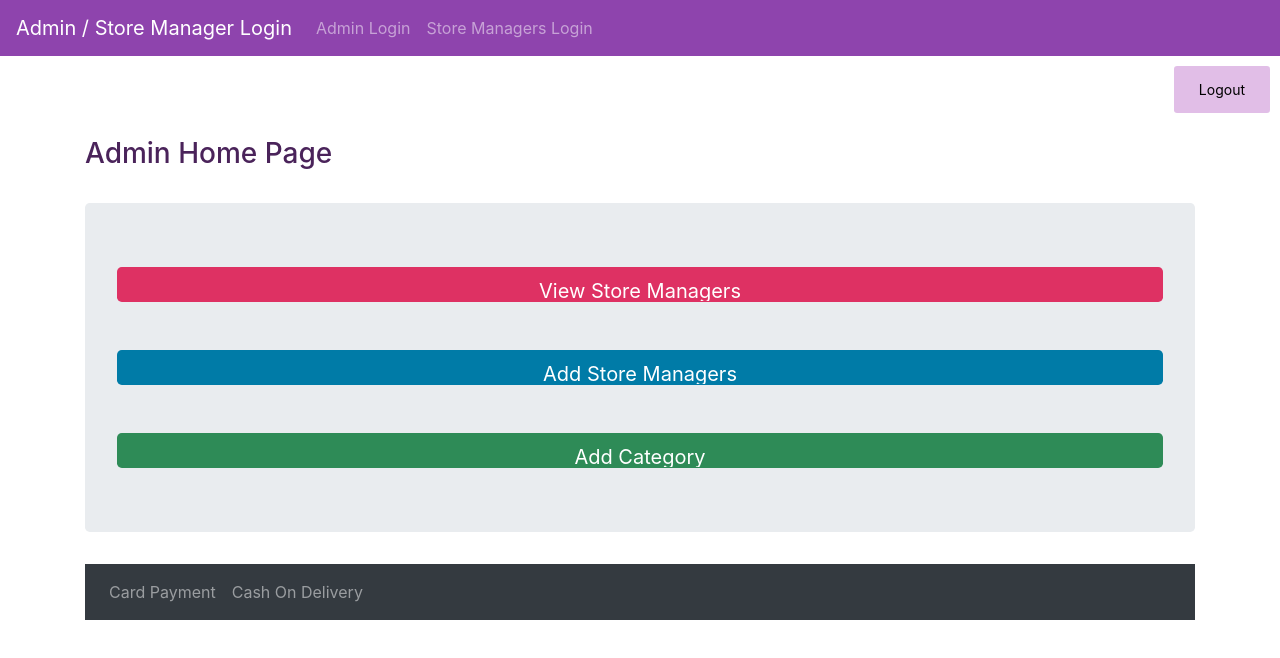
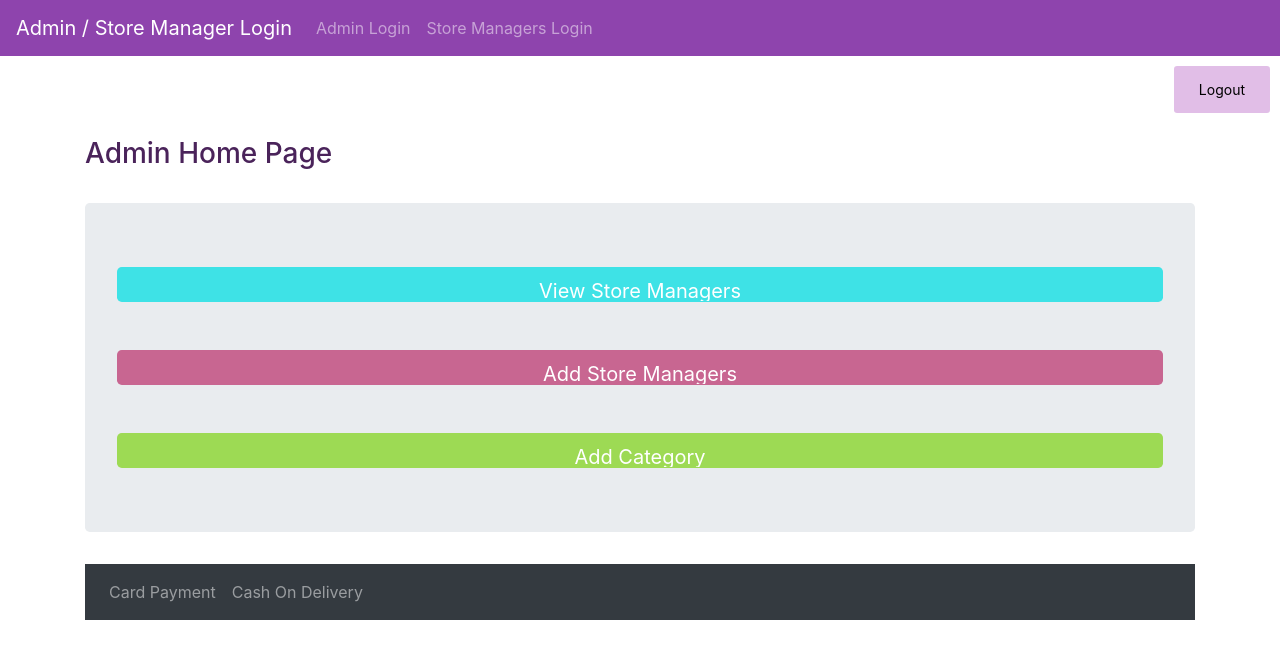
Before and after one commit to arojayathilaka/Application-Frameworks-Group-Project, a React (Create React App) app: page /adminHome in a window 1280 px wide. Shown: the top 658 px of the page. Built offline with nearby package versions, Linux system fonts and the light colour scheme.

Commit message:
change colour of buttons in admin home

```diff
--- a/src/components/admin/admin-home.js
+++ b/src/components/admin/admin-home.js
@@ -3,9 +3,9 @@ import {Link} from "react-router-dom";
 
 const goAdminPages = (
     <div className="jumbotron">
-        <Link to={"/viewSM"} style={{textDecoration:"none"}}><input type="submit" style={{ color:"#fff", backgroundColor:"#de3163"}} value="View Store Managers" class="btn btn-lg btn-block"/><br/><br/></Link>
-        <Link to={"/addSM"} style={{textDecoration:"none"}}><input type="submit" style={{color:"#fff",backgroundColor:"#007ba7"}} value="Add Store Managers" class="btn btn-lg btn-block" /><br/><br/></Link>
-        <Link to={"/addCategory"} style={{textDecoration:"none"}}><input type="submit" style={{color:"#fff",backgroundColor:"#2e8b57"}} value="Add Category" class="btn btn-lg btn-block" /></Link>
+        <Link to={"/viewSM"} style={{textDecoration:"none"}}><input type="submit" style={{ color:"#fff", backgroundColor:"#3EE2E6"}} value="View Store Managers" class="btn btn-lg btn-block"/><br/><br/></Link>
+        <Link to={"/addSM"} style={{textDecoration:"none"}}><input type="submit" style={{color:"#fff",backgroundColor:"#C86691"}} value="Add Store Managers" class="btn btn-lg btn-block" /><br/><br/></Link>
+        <Link to={"/addCategory"} style={{textDecoration:"none"}}><input type="submit" style={{color:"#fff",backgroundColor:"#9DDA54"}} value="Add Category" class="btn btn-lg btn-block" /></Link>
     </div>
 )
 
```
